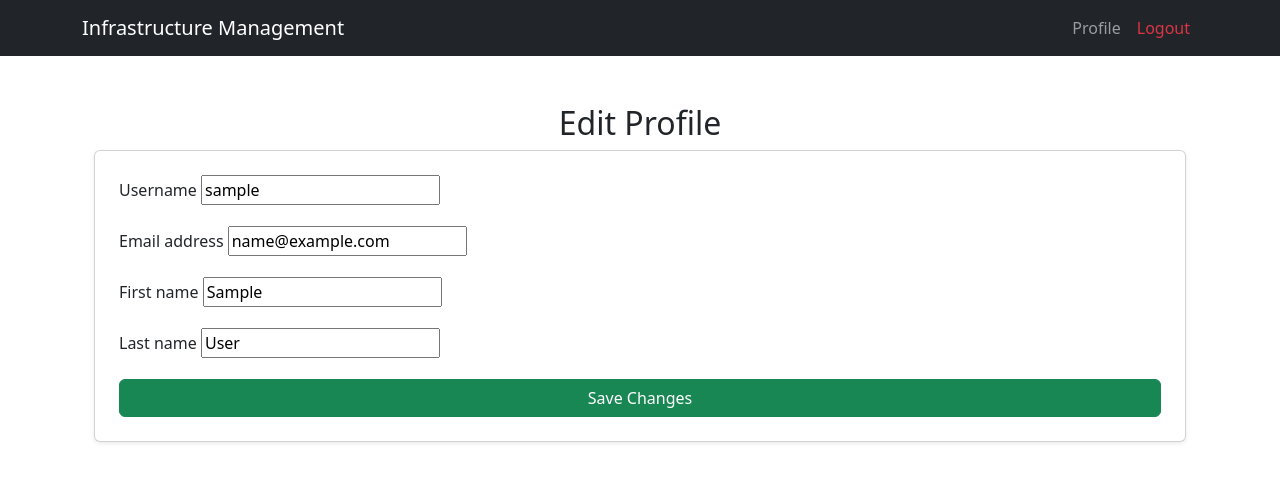
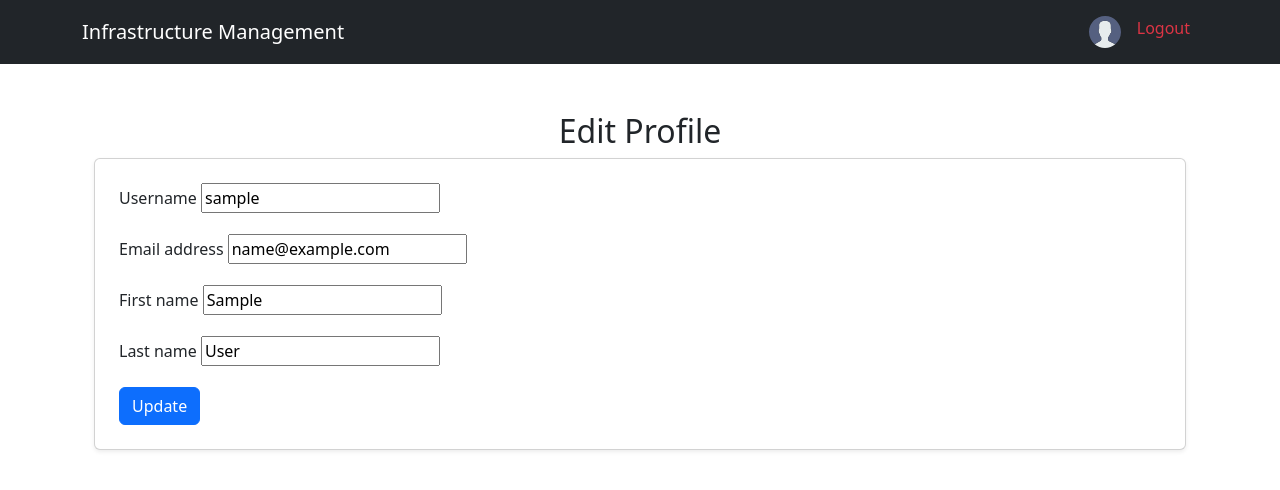
Before and after one commit to josephjmwaka/CoICT-Campus-Infra-management-System, a Django app: page /accounts/profile/edit/ in a window 1280 px wide. Shown: the top 490 px of the page. Run offline with Django 5.2, Linux system fonts and the light colour scheme; the visitor is signed in with stand-in values (Sample User, id 1).

Commit message:
Add profile icon in the navbar

```diff
--- a/accounts/templates/accounts/edit_profile.html
+++ b/accounts/templates/accounts/edit_profile.html
@@ -1,22 +1,19 @@
-{% extends 'base.html' %}
-{% block content %}
+{% extends 'base.html' %} {% block content %}
 
 <div class="container mt-5">
   <h2 class="text-center">Edit Profile</h2>
 
   <div class="card p-4 shadow-sm">
     <form method="POST">
-            {% csrf_token %}
-            {% for field in form %}
+      {% csrf_token %} {% for field in form %}
       <div class="mb-3">
         <label class="form-label">{{ field.label }}</label>
-                    {{ field }}
-                    {% if field.errors %}
+        {{ field }} {% if field.errors %}
         <div class="text-danger">{{ field.errors|striptags }}</div>
         {% endif %}
       </div>
       {% endfor %}
-            <button type="submit" class="btn btn-success w-100">Save Changes</button>
+      <button type="submit" class="btn btn-primary">Update</button>
     </form>
   </div>
 </div>
--- a/infrastructure_management/settings.py
+++ b/infrastructure_management/settings.py
@@ -149,7 +149,7 @@ USE_TZ = True
 # Static files (CSS, JavaScript, Images)
 # https://docs.djangoproject.com/en/5.1/howto/static-files/
 
-STATIC_URL = 'static/'
+STATIC_URL = '/static/'
 STATICFILES_DIRS = [os.path.join(BASE_DIR, 'static')]
 
 
--- /dev/null
+++ b/static/css/styles.css
@@ -0,0 +1,9 @@
+.profile_pic{
+    display: flex;
+    gap: 1.5rem;
+    align-items: center;
+    font-weight: 500;
+    text-decoration: none;
+    color: var(--color-gray);
+    height: 2rem;
+}
--- a/templates/base.html
+++ b/templates/base.html
@@ -1,27 +1,43 @@
+{% load static %}
 <!DOCTYPE html>
 <html lang="en">
   <head>
-    <meta charset="UTF-8">
-    <meta name="viewport" content="width=device-width, initial-scale=1">
+    <meta charset="UTF-8" />
+    <meta name="viewport" content="width=device-width, initial-scale=1" />
     <title>{% block title %}My Web App{% endblock %}</title>
     <!-- Bootstrap CSS -->
-    <link href="https://cdn.jsdelivr.net/npm/bootstrap@5.3.0/dist/css/bootstrap.min.css" rel="stylesheet">
+    <link rel="stylesheet" href="{% static 'css/styles.css' %}" />
+    <link
+      href="https://cdn.jsdelivr.net/npm/bootstrap@5.3.0/dist/css/bootstrap.min.css"
+      rel="stylesheet"
+    />
   </head>
   <body>
     <nav class="navbar navbar-expand-lg navbar-dark bg-dark">
       <div class="container">
-        <a class="navbar-brand" href="{% url 'home' %}">Infrastructure Management</a>
-        <button class="navbar-toggler" type="button" data-bs-toggle="collapse" data-bs-target="#navbarNav">
+        <a class="navbar-brand" href="{% url 'home' %}"
+          >Infrastructure Management</a
+        >
+        <button
+          class="navbar-toggler"
+          type="button"
+          data-bs-toggle="collapse"
+          data-bs-target="#navbarNav"
+        >
           <span class="navbar-toggler-icon"></span>
         </button>
         <div class="collapse navbar-collapse" id="navbarNav">
           <ul class="navbar-nav ms-auto">
             {% if user.is_authenticated %}
             <li class="nav-item">
-                        <a class="nav-link" href="{% url 'profile' %}">Profile</a>
+              <a class="nav-link" href="{% url 'profile' %}"
+                ><img class="profile_pic" src= "{% static 'images/avatar.svg' %}"
+              /></a>
             </li>
             <li class="nav-item">
-                        <a class="nav-link text-danger" href="{% url 'logout' %}">Logout</a>
+              <a class="nav-link text-danger" href="{% url 'logout' %}"
+                >Logout</a
+              >
             </li>
             {% else %}
             <li class="nav-item">
@@ -36,10 +52,7 @@
       </div>
     </nav>
 
-
-    <div class="container mt-4">
-        {% block content %}{% endblock %}
-    </div>
+    <div class="container mt-4">{% block content %}{% endblock %}</div>
 
     <!-- Bootstrap JS -->
     <script src="https://cdn.jsdelivr.net/npm/bootstrap@5.3.0/dist/js/bootstrap.bundle.min.js"></script>
```
Also changed, not shown: static/images/avatar.svg (added). Lines whose indentation alone changed are shown as unchanged.
